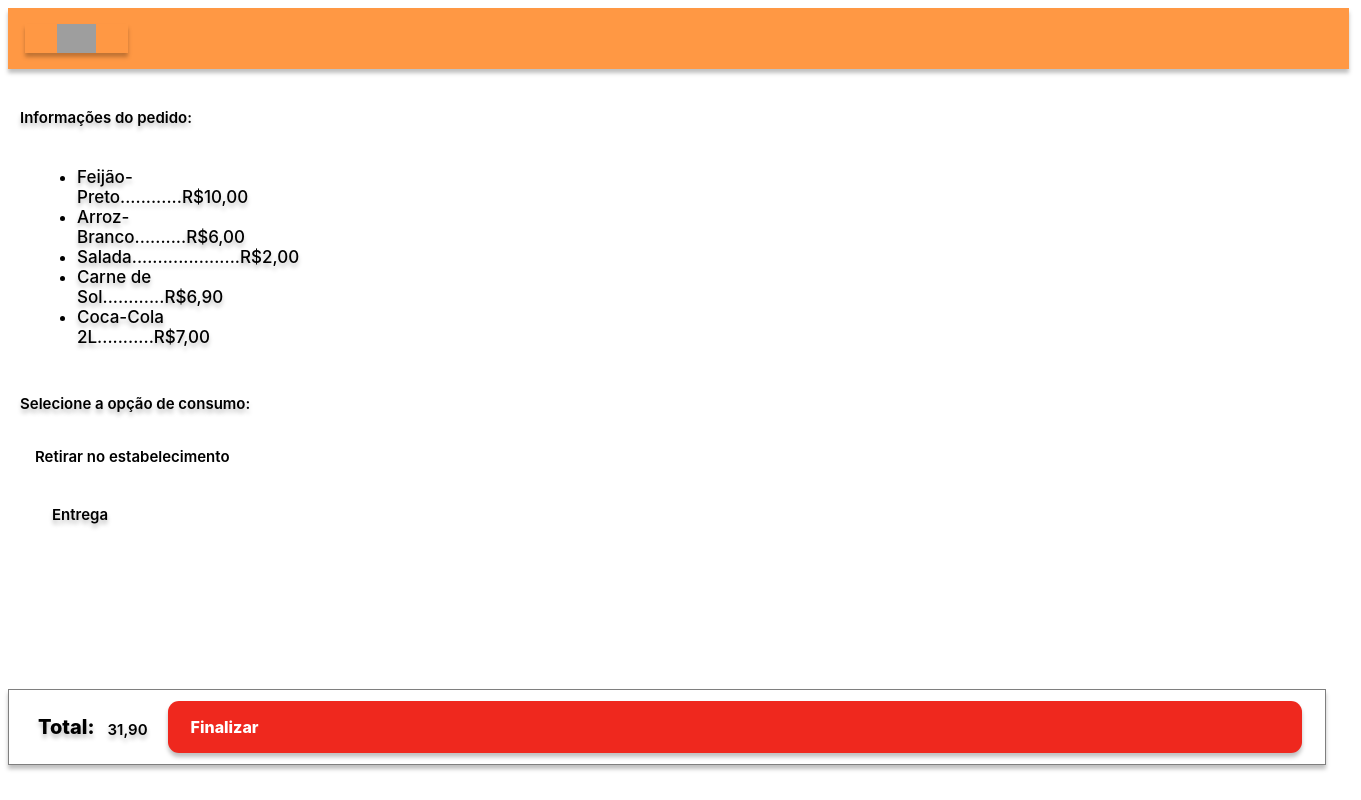
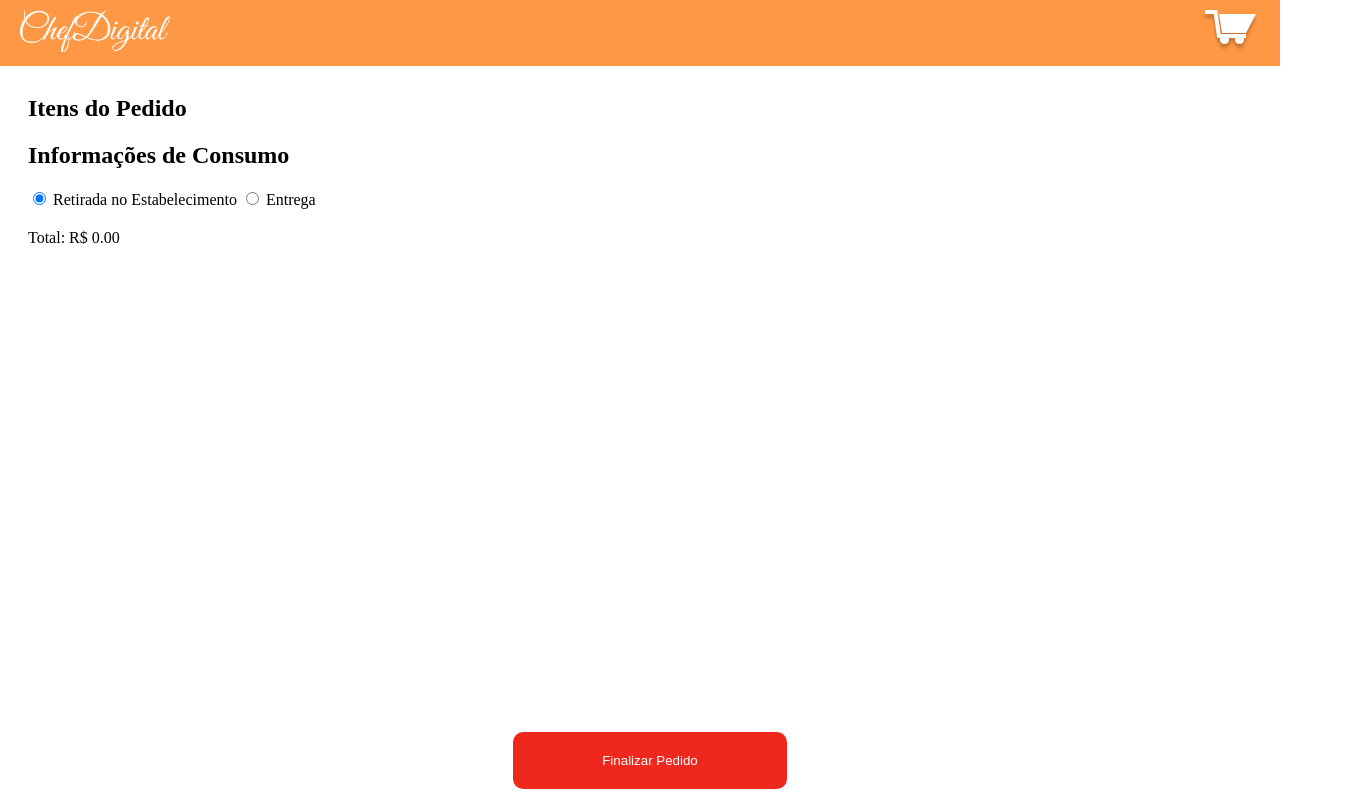
Before and after one commit to emanoelCarvalho/Delivery-app, a Vue app in the folder client/: page /PedidoCliente/finalizarPedido in a window 1280 px wide. Shown: the whole page, 1361 px wide, since content can reach past the window. Built offline with nearby package versions, Linux system fonts and the light colour scheme; grey boxes are pictures that could not be loaded.

Commit message:
:feat: Tela de confirmação de pedido

```diff
--- a/client/src/routes/index.js
+++ b/client/src/routes/index.js
@@ -22,7 +22,7 @@ const router = createRouter({
     {
       path: "/PedidoCliente/finalizarPedido",
       name: "finalizarPedido",
-      component: () => import("@/components/PedidoFeito.vue"),
+      component: () => import("@/view/finalizarPedido.vue"),
     }
   ],
 });
--- /dev/null
+++ b/client/src/view/finalizarPedido.vue
@@ -0,0 +1,218 @@
+
+<template>
+    <header class="header-up">
+      <nav class="nav-up">
+        <div class="logo-container">
+          <img class="logo" src="../lib/logo.png">
+        </div>
+        <ul class="Carrinho">
+          <a class="btn-car" href=""><img src="../lib/button-cart.png" alt=""></a>
+            </ul>
+        </nav>
+    </header>
+
+    <main class="main-content">
+    <div class="pedido-container">
+      <h2>Itens do Pedido</h2>
+      <ul class="lista-pedido">
+        <!-- Gena: Exibir dos itens recebidos -->
+        <li v-for="(item, index) in itensPedido" :key="index">
+          {{ item.name }} - {{ item.amount }}x - R$ {{ item.unitPrice }}
+        </li>
+      </ul>
+
+      <div class="informacoes-consumo">
+        <h2>Informações de Consumo</h2>
+
+        <div class="opcoes-entrega">
+          <label>
+            <input
+              type="radio"
+              v-model="tipoEntrega"
+              value="retirada"
+            />
+            Retirada no Estabelecimento
+          </label>
+          <label>
+            <input
+              type="radio"
+              v-model="tipoEntrega"
+              value="entrega"
+            />
+            Entrega
+          </label>
+        </div>
+
+
+        <div v-if="tipoEntrega === 'entrega'" class="detalhes-entrega">
+          <input type="text" placeholder="Rua" v-model="endereco.rua" />
+          <input type="text" placeholder="CEP" v-model="endereco.cep" />
+          <input type="text" placeholder="Número" v-model="endereco.numero" />
+          <input type="text" placeholder="N. Telefone" v-model="endereco.telefone"/>
+          <input type="text" placeholder="Nome" v-model="endereco.nome" />
+          <input
+            type="text"
+            placeholder="Complemento"
+            v-model="endereco.complemento"
+          />
+
+          <!--Gena: Opção de pagamento -->
+          <label>
+            <input
+              type="radio"
+              v-model="endereco.tipoPagamento"
+              value="dinheiro"
+            />
+            Pagamento em Dinheiro
+          </label>
+          <label>
+            <input
+              type="radio"
+              v-model="endereco.tipoPagamento"
+              value="cartao"
+            />
+            Pagamento em Cartão
+          </label>
+        </div>
+      </div>
+      <div class="total">
+        <p>Total: R$ {{ calcularTotal().toFixed(2) }}</p>
+      </div>
+    </div>
+  </main>
+
+  <div class="final-pedido">
+    <button class="finalizar-pedido">Finalizar Pedido</button>
+    </div>
+</template>
+
+
+<script>
+import axios from 'axios';
+
+export default {
+  props: {
+    itensPedido: {
+      type: Array,
+      default: () => []
+    }
+  },
+  data() {
+    return {
+      tipoEntrega: 'retirada', // Gena: valor default ao carregar essa pagina ele inicia nessa opção
+      endereco: {
+        rua: '',
+        cep: '',
+        numero: '',
+        telefone: '',
+        nome: '',
+        complemento: '',
+        tipoPagamento: 'dinheiro', // Gena: valor default ao carregar essa pagina ele inicia nessa opção
+      },
+    };
+  },
+  methods: {
+    calcularTotal() {
+      return this.itensPedido.reduce((total, item) => total + (item.unitPrice * item.amount), 0);
+    },
+    finalizarPedido() {
+      const dadosPedido = {
+        itens: this.itensPedido,
+        valorTotal: this.calcularTotal(),
+        endereco: this.endereco,
+      };
+      axios.post('Gena: conexão com o back', dadosPedido)
+        .then(response => {
+          console.log('Pedido Recebido', response.data);
+        })
+        .catch(error => {
+          console.error('Erro ao enviar pedido:', error);
+        });
+    },
+  },
+};
+</script>
+
+
+<style scoped>
+body{
+  background-color: white;
+}
+
+.header-up{
+    position: fixed;
+    top: 0;
+    left: 0;
+    width: 100%;
+    background-color: rgb(255, 152, 68);
+    z-index: 999;
+}
+
+.nav-up{
+    display: flex;
+    align-items: center;
+    justify-content: space-between;
+    padding: 10px 20px;
+}
+
+.Carrinho{
+    list-style: none;
+    padding: 0;
+    margin: 0;
+    display: flex;
+}
+
+.logo{
+    width: 150px;
+    height: auto;
+}
+
+.main-content{
+    margin-top: 55px;
+}
+
+.final-pedido {
+  padding: 10px;
+  position: fixed;
+  left: 0;
+  bottom: 0;
+  width: 100%;
+  display: flex;
+  justify-content: center;
+  align-items: center;
+  height: 30px;
+  margin-bottom: 15px;
+}
+
+.finalizar-pedido{
+ background-color: rgb(239, 40, 30);
+ width: 274px;
+ height: 57px;
+ border-radius: 10px;
+ color: white;
+ border: none;
+}
+
+.finalizar-pedido:hover{
+  background-color: rgb(173, 7, 7);
+}
+
+.pedido-container {
+  padding: 20px;
+}
+
+.lista-pedido {
+  list-style: none;
+  padding: 0;
+}
+
+.opcoes-entrega {
+  margin-bottom: 20px;
+}
+
+.detalhes-entrega input,
+.detalhes-entrega label {
+  display: block;
+  margin-bottom: 10px;
+}
+</style>
```
